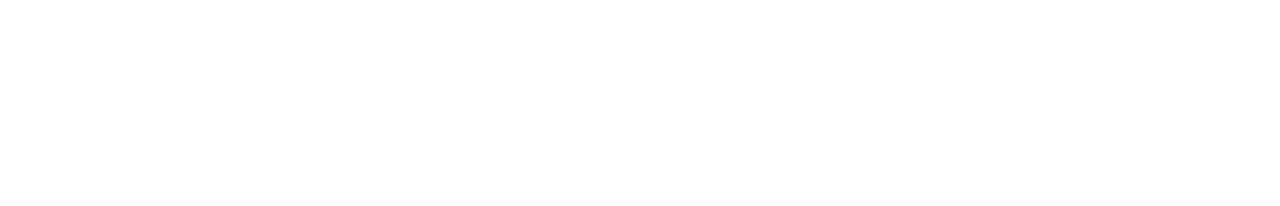
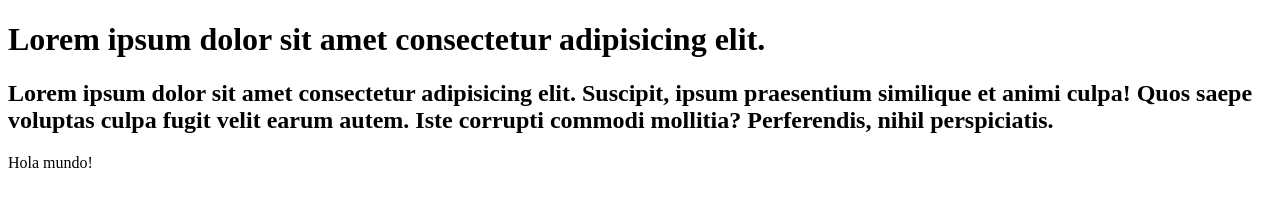
Before and after one commit to Carlgel1/RPA_AA_360, a plain HTML site: page GIT/Index.html in a window 1280 px wide. Drawn offline with Linux system fonts and the light colour scheme.

Commit message:
Se agrega un H2 y un P

```diff
--- a/GIT/Index.html
+++ b/GIT/Index.html
@@ -7,6 +7,8 @@
     <title>Document</title>
 </head>
 <body>
-
+    <h1>Lorem ipsum dolor sit amet consectetur adipisicing elit.</h1>
+    <h2>Lorem ipsum dolor sit amet consectetur adipisicing elit. Suscipit, ipsum praesentium similique et animi culpa! Quos saepe voluptas culpa fugit velit earum autem. Iste corrupti commodi mollitia? Perferendis, nihil perspiciatis.</h2>
+    <p>Hola mundo!</p>
 </body>
 </html>
```
